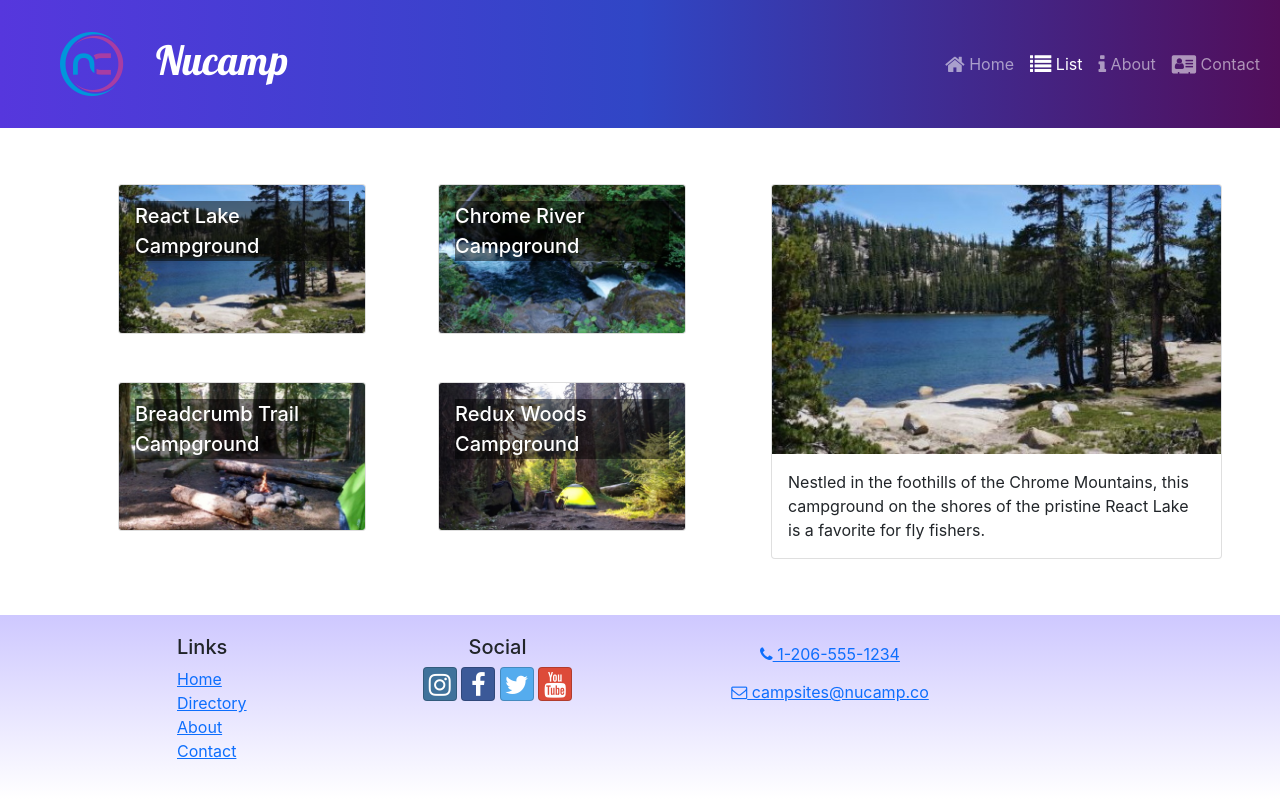
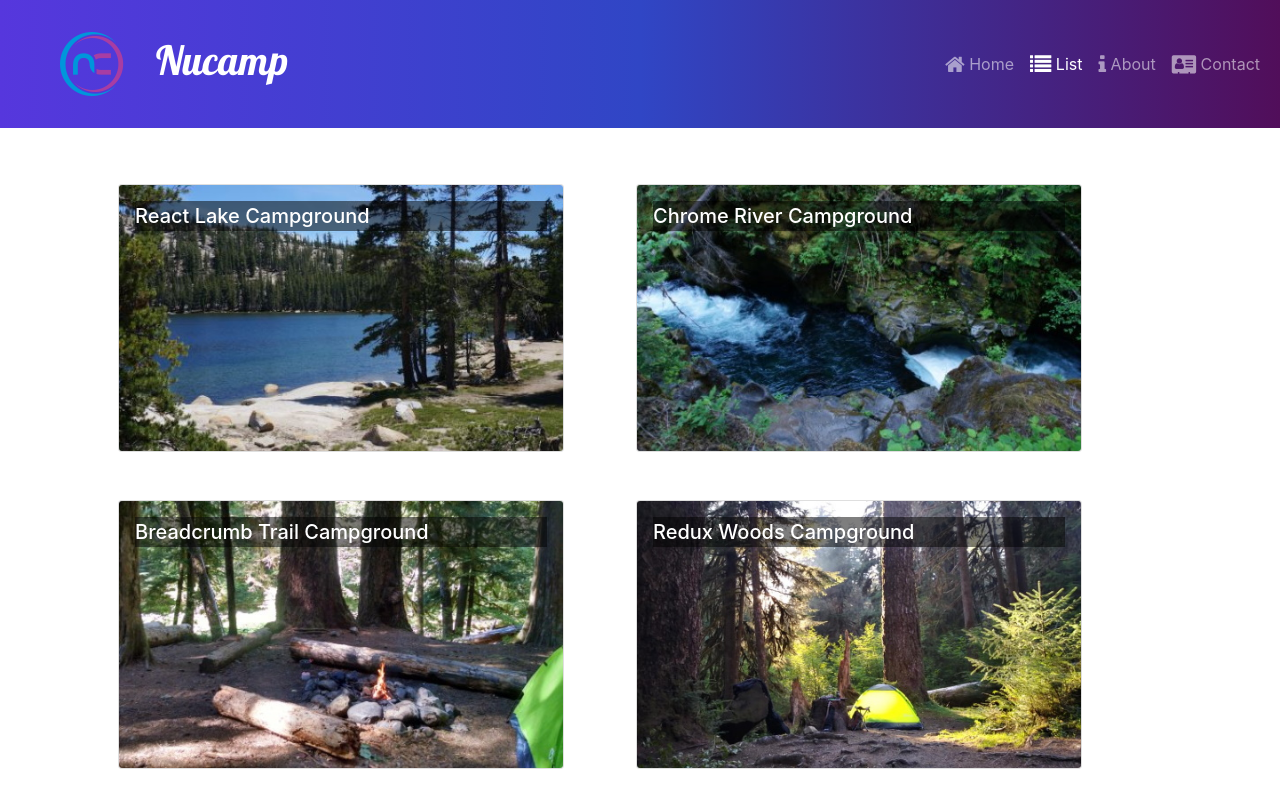
Before and after one commit to RozoLux/Nucamp---React, a React (Create React App) app: page /directory in a window 1280 px wide. Shown: the top 800 px of the page. Built offline with nearby package versions, Linux system fonts and the light colour scheme.

Commit message:
CampsiteDetailPage with useParams

```diff
--- a/src/App.js
+++ b/src/App.js
@@ -5,6 +5,7 @@
 import CampsitesDirectoryPage from './pages/CampsitesDirectoryPage';
 import Header from './components/Header';
 import logo from './logo.svg';
+import CampsiteDetailPage from './pages/CampsiteDetailPage';
 import './App.css';
 
 function App() {
@@ -15,6 +16,10 @@
           <Route path='/' element={<HomePage/>}/>
           <Route path='contact' element={<ContactPage/>}/>
           <Route path='directory' element={<CampsitesDirectoryPage/>}/>
+          <Route
+            path='directory/:campsiteId'
+            element={<CampsiteDetailPage/>}
+          />
       </Routes>
       <Footer/>
     </div>
--- a/src/features/campsites/CampsiteCard.js
+++ b/src/features/campsites/CampsiteCard.js
@@ -1,9 +1,11 @@
 import { Card, CardImg, CardImgOverlay, CardTitle } from 'reactstrap';
+import {Link} from 'react-router-dom';
 
 const CampsiteCard =({campsite}) => {
 
-  const {image, name} = campsite;
+  const {id, image, name} = campsite;
   return (
+    <Link to={`${id}`}>
       <Card>
         <CardImg
                   width='100%'
@@ -15,6 +17,7 @@
           <CardTitle>{name}</CardTitle>
         </CardImgOverlay>
       </Card>
+    </Link>
   );
 
 }
--- a/src/features/campsites/CampsitesList.js
+++ b/src/features/campsites/CampsitesList.js
@@ -2,7 +2,7 @@
 import CampsiteCard from "./CampsiteCard";
 import { selectAllCampsites } from './campsitesSlice';
 
-const CampsitesList = ({setCampsiteId}) => {
+const CampsitesList = () => {
     const campsites = selectAllCampsites();
 
     return (
@@ -13,7 +13,7 @@
                         md="5"
                         className="m-4"
                         key={campsite.id}
-                        onClick={() => setCampsiteId(campsite.id)}>
+                      >
 
                         <CampsiteCard campsite={campsite} />
                     </Col>
--- a/src/features/campsites/campsitesSlice.js
+++ b/src/features/campsites/campsitesSlice.js
@@ -5,7 +5,7 @@
 };
 
 export const selectCampsiteById = (id) => {
-  return CAMPSITES.find((campsite) => campsite.id === id);
+  return CAMPSITES.find((campsite) => campsite.id === parseInt(id));
 
 };
 
--- /dev/null
+++ b/src/pages/CampsiteDetailPage.js
@@ -0,0 +1,19 @@
+import { Container, Row } from "reactstrap";
+import { useParams } from "react-router-dom";
+import { selectCampsiteById } from "../features/campsites/campsitesSlice";
+import CampsiteDetail from "../features/campsites/CampsiteDetail";
+
+const CampsiteDetailPage = () => {
+  const {campsiteId} = useParams();
+  const campsite = selectCampsiteById(campsiteId);
+
+  return (
+    <Container>
+      <Row>
+        <CampsiteDetail campsite={campsite} />
+      </Row>
+    </Container>
+  )
+};
+
+export default CampsiteDetailPage;
--- a/src/pages/CampsitesDirectoryPage.js
+++ b/src/pages/CampsitesDirectoryPage.js
@@ -1,26 +1,10 @@
-import { useState } from "react";
-import { Container, Row, Col } from "reactstrap";
-import CampsiteDetail from '../features/campsites/CampsiteDetail';
+import { Container} from "reactstrap";
 import CampsitesList from '../features/campsites/CampsitesList';
-import { selectCampsiteById } from "../features/campsites/campsitesSlice";
 
 const CampsitesDirectoryPage = () => {
-  const [campsiteId, setCampsiteId] = useState(0);
-  const selectedCampsite = selectCampsiteById(campsiteId);
-
   return (
     <Container>
-
-      <Row>
-        <Col sm='5' md='7'>
-          <CampsitesList setCampsiteId={setCampsiteId} />
-
-        </Col>
-        <Col sm='7' md='5'>
-          <CampsiteDetail campsite={selectedCampsite} />
-
-        </Col>
-      </Row>
+          <CampsitesList  />
     </Container>
 
   );
```
Lines whose indentation alone changed are shown as unchanged.
